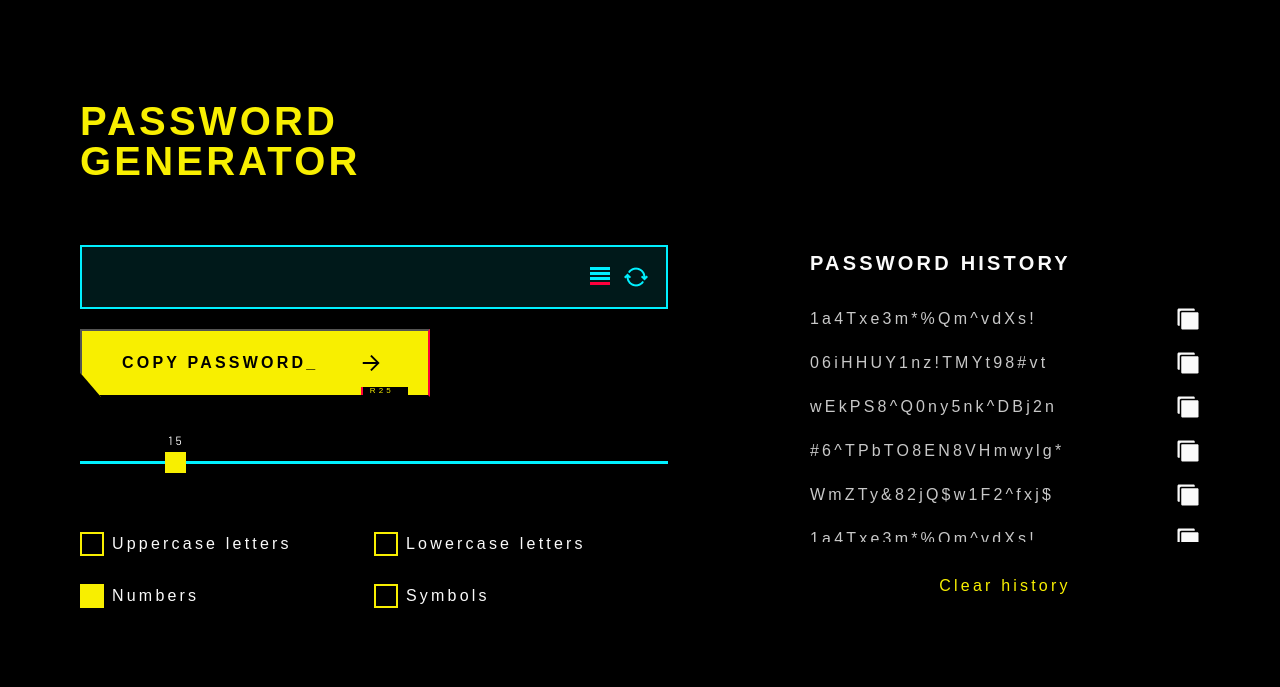
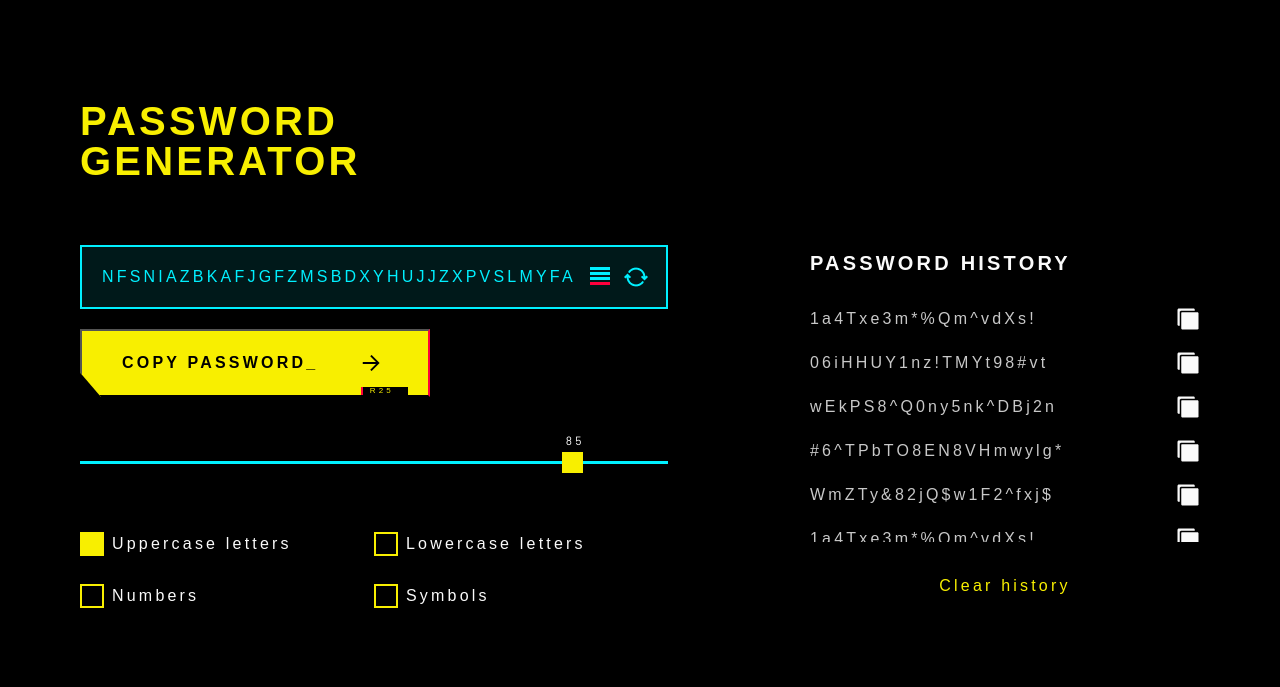
Before and after one commit to sensej/password-generator, a plain HTML site: page index.html in a window 1280 px wide. Shown: the top 687 px of the page. Drawn offline with Linux system fonts and the light colour scheme; a web font is replaced by a local one.

Commit message:
The password is generated when the size is measured and a rule is selected for it

```diff
--- a/css/style.css
+++ b/css/style.css
@@ -129,7 +129,7 @@ ul {
 
 .app-input{
     width: 100%;
-    padding: 20px;
+    padding: 20px 92px 20px 20px;
     max-height: 64px;
     outline: none;
     background: rgba(0, 240, 255, 0.1);
@@ -139,6 +139,7 @@ ul {
     font-size: 16px;
     line-height: 24px;
     letter-spacing: 0.2rem;
+    cursor: copy;
 }
 
 .app-btn {
@@ -232,7 +233,7 @@ input[type=range]::-webkit-slider-thumb {
     position: absolute;
     color: #fff;
     top: 35px;
-    left: calc(15%);
+    /*left: calc(15%);*/
     font-family: 'Barlow', sans-serif;
     font-size: 12px;
     line-height: 16px;
--- a/index.html
+++ b/index.html
@@ -18,7 +18,7 @@
                     <h1 class="app-title">Password generator</h1>
                     <div class="app-settings">
                         <div class="app-settings__box">
-                            <input type="text" class="app-input">
+                            <input type="text" class="app-input" id="mainInput" readonly>
                             <div class="app-password-strange">
                                 <span class="app-password-strange__item"></span>
                                 <span class="app-password-strange__item"></span>
@@ -36,35 +36,35 @@
                             <span class="app-btn__decor">R25</span>
                         </button>
                         <div class="app-range-box">
-                            <output class="app-range__output" id="amount" for="passwordLength">15</output>
-                            <input type="range" class="app-range" min="0" max="100" value="15" id="passwordLength" oninput="amount.value = passwordLength.value">
+                            <output class="app-range__output" id="amount" for="passwordLength"></output>
+                            <input type="range" class="app-range" min="0" max="100" value="85" id="passwordLength">
                         </div>
                         <div class="app-password__settings">
                             <ul class="app-password__settings-list">
                                 <li class="app-password__settings-list-item">
                                     <label class="app-custom-checkbox">
-                                        <input type="checkbox" name="passwordSetting" id="uppercase">
+                                        <input type="checkbox" class="app-checkbox" name="passwordSetting" id="uppercase" checked>
                                         <label for="uppercase">Uppercase letters</label>
                                         <span class="checkmark"></span>
                                     </label>
                                 </li>
                                 <li class="app-password__settings-list-item">
                                     <label class="app-custom-checkbox">
-                                        <input type="checkbox" name="passwordSetting" id="lowercase">
+                                        <input type="checkbox" class="app-checkbox" name="passwordSetting" id="lowercase">
                                         <label for="lowercase">Lowercase letters</label>
                                         <span class="checkmark"></span>
                                     </label>
                                 </li>
                                 <li class="app-password__settings-list-item">
                                     <label class="app-custom-checkbox">
-                                        <input type="checkbox" name="passwordSetting" id="numbers" checked>
+                                        <input type="checkbox" class="app-checkbox" name="passwordSetting" id="numbers">
                                         <label for="numbers">Numbers</label>
                                         <span class="checkmark"></span>
                                     </label>
                                 </li>
                                 <li class="app-password__settings-list-item">
                                     <label class="app-custom-checkbox">
-                                        <input type="checkbox" name="passwordSetting" id="symbols">
+                                        <input type="checkbox" class="app-checkbox" name="passwordSetting" id="symbols">
                                         <label for="symbols">Symbols</label>
                                         <span class="checkmark"></span>
                                     </label>
@@ -129,5 +129,7 @@
             <span>Work in progress...</span>
         </div>
     </div>
+
+    <script src="index.js"></script>
 </body>
 </html>
--- a/index.js
+++ b/index.js
@@ -0,0 +1,73 @@
+const outputField = document.querySelector('#mainInput');
+const passwordLengthRange = document.querySelector('#passwordLength');
+const appCheckboxes = document.querySelectorAll('.app-checkbox');
+const copyBtn = document.querySelector('.app-btn');
+
+const rangeOutputField = document.querySelector('.app-range__output');
+rangeOutputField.textContent = passwordLengthRange.value;
+rangeOutputField.style.marginLeft = `calc(${passwordLengthRange.value}% + (-14px))`;
+
+const characterList = {
+    letters: Array.from(Array(26)).map((_, index) => index + 65).map(item => String.fromCharCode(item)),
+    symbols: ['!', '"', '#', '$', '%', '&', '\'', '(', ')', '*', '+', ',', '-', '.', '/', ':', ';', '<', '=', '>', '?', '@', '[', ']', '^', '_', '{', '}'],
+    numbers: Array.from(Array(10).keys()),
+};
+
+passwordLengthRange.addEventListener('input', () => {
+    rangeOutputField.textContent = passwordLengthRange.value;
+    rangeOutputField.style.marginLeft = `calc(${passwordLengthRange.value}% + (-14px))`;
+
+    generateRandomPassword();
+});
+
+function generateRandomPassword () {
+    const allCharacters = checkRules();
+    const result = [];
+
+    for (let i = 0; i < passwordLengthRange.value; i++) {
+        result.push(allCharacters[Math.floor(Math.random() * allCharacters.length)]);
+    }
+
+    outputField.value = result.join('');
+}
+
+appCheckboxes.forEach(checkbox => {
+    checkbox.addEventListener('click', () => {
+
+        generateRandomPassword();
+    })
+})
+
+function checkRules () {
+    let possibleCharacters = [];
+    appCheckboxes.forEach(checkbox => {
+        if (checkbox.checked) {
+            if (checkbox.id === 'numbers') {
+                possibleCharacters.push(...characterList.numbers);
+            }
+
+            if (checkbox.id === 'symbols') {
+                possibleCharacters.push(...characterList.symbols);
+            }
+
+            if (checkbox.id === 'uppercase') {
+                possibleCharacters.push(...characterList.letters);
+                possibleCharacters = possibleCharacters.join('').toUpperCase().split('');
+            }
+
+            if (checkbox.id === 'lowercase') {
+                possibleCharacters.push(...characterList.letters.join('').toLowerCase().split(''))
+            }
+        }
+    });
+
+    return possibleCharacters;
+}
+
+copyBtn.addEventListener('click', e => {
+    // outputField.select();
+    // outputField.setSelectionRange(0, 99999);
+    navigator.clipboard.writeText(outputField.value);
+})
+
+generateRandomPassword();
```
